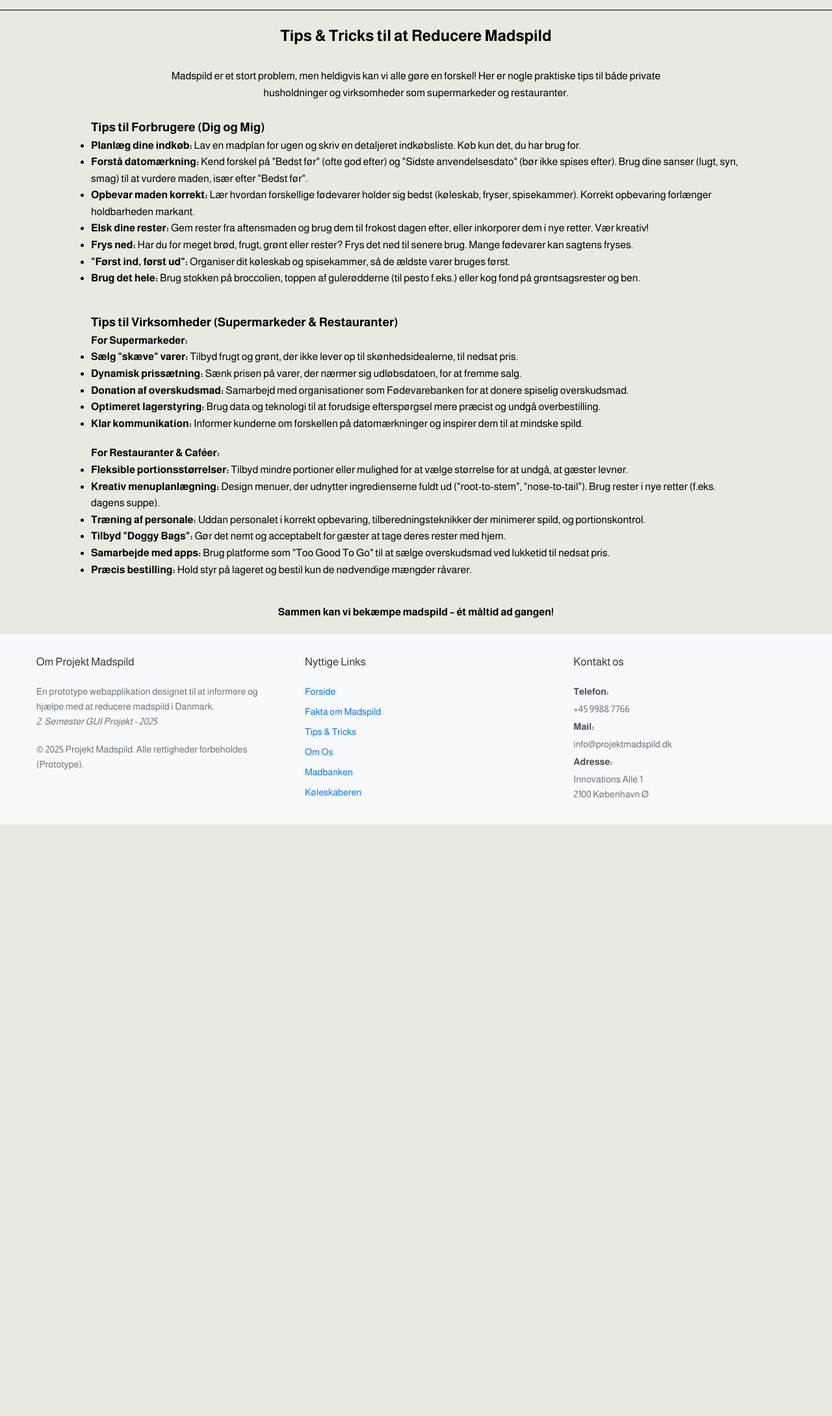
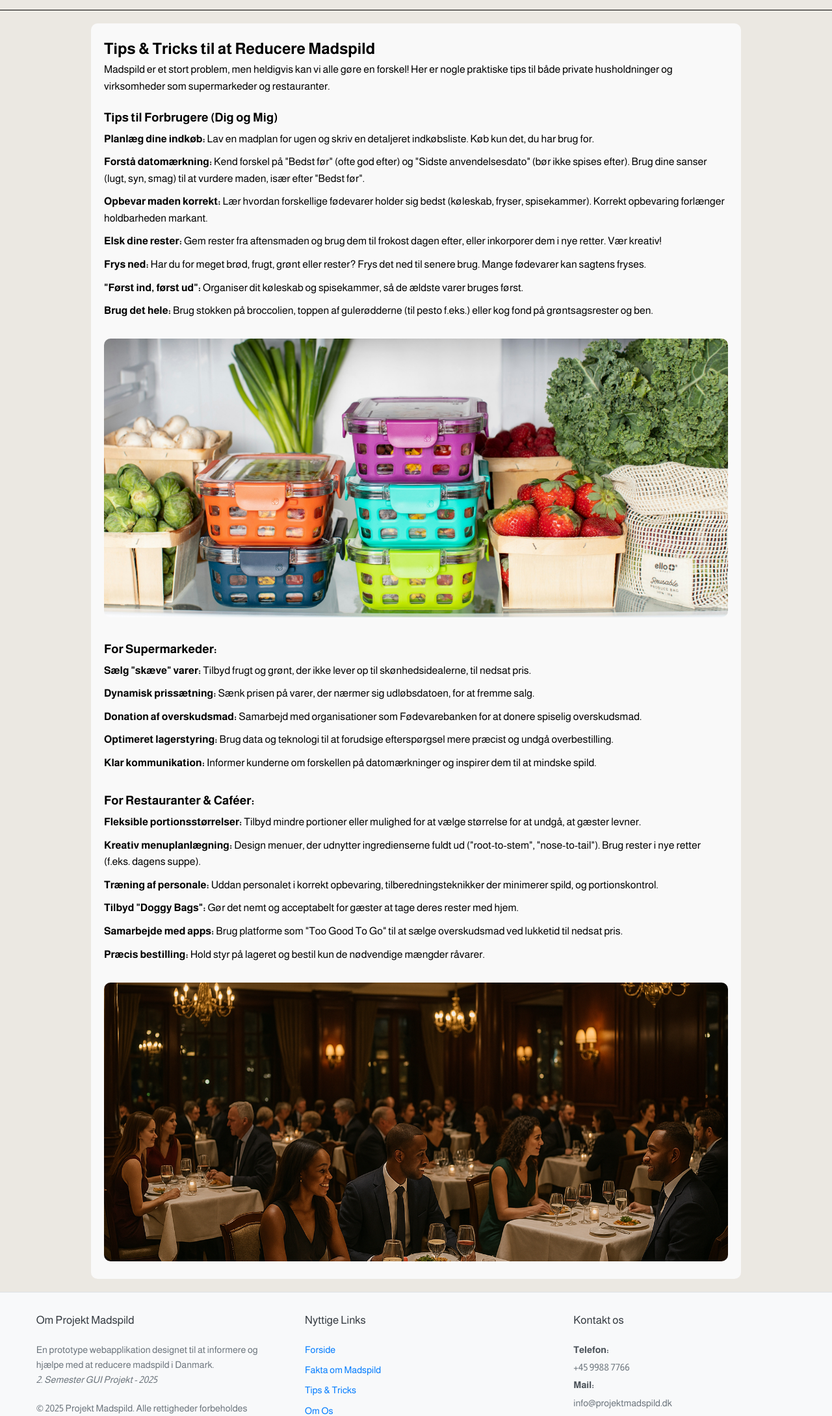
Before and after one commit to Krymmel-Kaemperne/Madspild, a Spring Boot app: page /tipstricks in a window 1280 px wide. Shown: the part 65-2244 px from the top of the page at 65% size. Before the commit the page ends 1334 px from the top, so only its background shows below. Run offline with Spring Boot 4, Linux system fonts and the light colour scheme.

Commit message:
fed fest

```diff
--- a/src/main/resources/static/stylesheet.css
+++ b/src/main/resources/static/stylesheet.css
@@ -193,6 +193,14 @@ footer {
     flex-wrap: wrap;
 }
 
+.tips-section {
+    padding: 20px;
+    background-color: #f9f9f9;
+    border-radius: 10px;
+    margin: 20px auto;
+    max-width: 1000px;
+}
+
 .fakta-section2 {
     display: flex;
     padding: 20px;
@@ -259,6 +267,19 @@ footer {
 
 }
 
+.photo3 {
+    flex: 1;
+    align-self: center;
+}
+
+.photo3 img {
+    width: 100%;
+    height: auto;
+    max-height: 429px;
+    object-fit: cover;
+    border-radius: 10px;
+}
+
 
 
 .about-text h2 {
--- a/src/main/resources/templates/tipstricks.html
+++ b/src/main/resources/templates/tipstricks.html
@@ -10,7 +10,7 @@
 </head>
 <body>
 
-<div class="container">
+<div id="tips" class="container">
   <header>
     <div class="logo">
       <a th:href="@{/}">Madspild.</a>
@@ -28,21 +28,16 @@
 
   </header>
 
-  <div id="content" style="padding: 20px 40px;">
-    <div style="max-width: 1000px; margin: 0 auto;">
-    <h2 style="text-align: center; margin-bottom: 30px;">
-      Tips & Tricks til at Reducere Madspild
-    </h2>
+  <div id="content" class="flex-container">
+    <div class="tips-section">
+      <div class="text-content">
+        <h2>Tips & Tricks til at Reducere Madspild</h2>
 
-    <p style="margin-bottom: 25px; text-align: center; max-width: 800px; margin-left: auto; margin-right: auto;">
-      Madspild er et stort problem, men heldigvis kan vi alle gøre en forskel!
+        <div class="stat-box">
+          <p>Madspild er et stort problem, men heldigvis kan vi alle gøre en forskel!
             Her er nogle praktiske tips til både private husholdninger og
-      virksomheder som supermarkeder og restauranter.
-    </p>
-
-    <!-- Sektion for Forbrugere -->
-    <section class="tips-section" style="margin-bottom: 40px;">
-      <h3>Tips til Forbrugere (Dig og Mig)</h3>
+            virksomheder som supermarkeder og restauranter.</p>
+          <h3 style="margin-top: 20px">Tips til Forbrugere (Dig og Mig)</h3>
           <ul>
             <li>
               <strong>Planlæg dine indkøb:</strong> Lav en madplan for ugen og skriv
@@ -79,13 +74,13 @@
               ben.
             </li>
           </ul>
-    </section>
+          <br>
+          <div class="photo3">
+            <img src="/img/koleskab.jpg" alt="Madspild i Danmark">
+          </div>
 
-    <!-- Sektion for Virksomheder -->
-    <section class="tips-section">
-      <h3>Tips til Virksomheder (Supermarkeder & Restauranter)</h3>
-
-      <h4>For Supermarkeder:</h4>
+          <br>
+          <h3>For Supermarkeder:</h3>
           <ul>
             <li>
               <strong>Sælg "skæve" varer:</strong> Tilbyd frugt og grønt, der ikke
@@ -109,7 +104,9 @@
             </li>
           </ul>
 
-      <h4 style="margin-top: 20px;">For Restauranter & Caféer:</h4>
+
+          <br>
+          <h3>For Restauranter & Caféer:</h3>
           <ul>
             <li>
               <strong>Fleksible portionsstørrelser:</strong> Tilbyd mindre portioner
@@ -138,12 +135,17 @@
               de nødvendige mængder råvarer.
             </li>
           </ul>
-    </section>
+          <br>
+          <div class="photo3">
+            <img src="/img/restaurant.png" alt="Madspild i Danmark">
+          </div>
+        </div>
+      </div>
+    </div>
+  </div>
 
-    <p style="margin-top: 40px; text-align: center; font-weight: bold;">
-      Sammen kan vi bekæmpe madspild – ét måltid ad gangen!
-    </p>
-    </div>
+
+
   </div>
 
   <footer>
```
Also changed, not shown: src/main/resources/templates/index.html (+21 -0 lines), src/main/resources/static/img/koleskab.jpg (added), src/main/resources/static/img/restaurant.png (added), 5 other files. Lines whose indentation alone changed are shown as unchanged.
